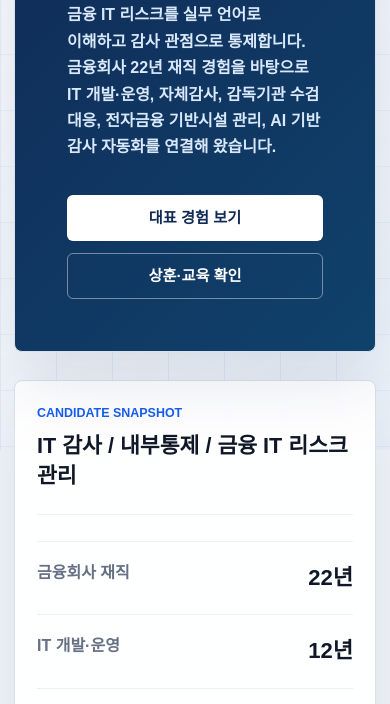
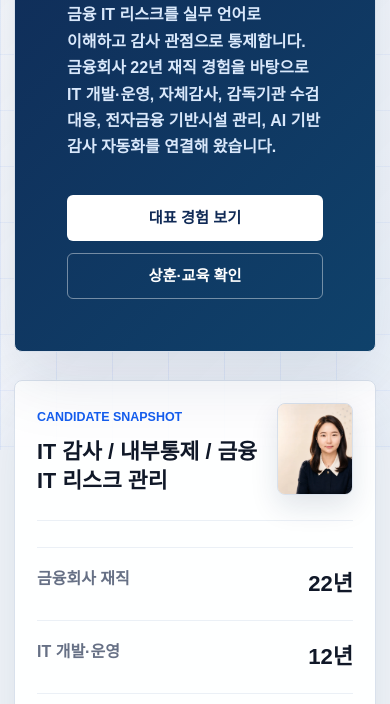
Before and after one commit to eunmi22/eunmi-portfolio, a plain HTML site: page index.html in a window 390 px wide. Shown: the part 394-1098 px from the top of the page. Drawn offline with Linux system fonts and the light colour scheme.

Commit message:
Add small profile thumbnail

```diff
--- a/index.html
+++ b/index.html
@@ -46,8 +46,11 @@
 
         <aside class="profile-card" aria-label="핵심 요약">
           <div class="profile-topline">
-            <span>Candidate Snapshot</span>
-            <strong>IT 감사 / 내부통제 / 금융 IT 리스크 관리</strong>
+            <div>
+              <span>Candidate Snapshot</span>
+              <strong>IT 감사 / 내부통제 / 금융 IT 리스크 관리</strong>
+            </div>
+            <img class="profile-thumb" src="assets/hero-portrait-small.webp" alt="">
           </div>
           <dl class="metrics">
             <div>
--- a/styles.css
+++ b/styles.css
@@ -227,7 +227,9 @@ main {
 
 .profile-topline {
   display: grid;
-  gap: 8px;
+  grid-template-columns: minmax(0, 1fr) 92px;
+  gap: 18px;
+  align-items: start;
   padding-bottom: 24px;
   border-bottom: 1px solid var(--soft-line);
 }
@@ -243,10 +245,23 @@ main {
 }
 
 .profile-topline strong {
+  display: block;
+  margin-top: 8px;
   color: var(--ink);
   font-size: 1.35rem;
   line-height: 1.35;
   word-break: keep-all;
+}
+
+.profile-thumb {
+  width: 92px;
+  height: 112px;
+  object-fit: cover;
+  object-position: 68% center;
+  border: 1px solid var(--line);
+  border-radius: 8px;
+  background: #f7efe6;
+  box-shadow: 0 12px 28px rgba(16, 42, 86, 0.12);
 }
 
 .metrics {
@@ -990,6 +1005,16 @@ main {
     min-height: 460px;
   }
 
+  .profile-topline {
+    grid-template-columns: minmax(0, 1fr) 76px;
+    gap: 14px;
+  }
+
+  .profile-thumb {
+    width: 76px;
+    height: 92px;
+  }
+
   .hero h1 {
     font-size: clamp(1.9rem, 8vw, 2.65rem);
   }
```
Also changed, not shown: assets/hero-portrait-small.webp (added).
